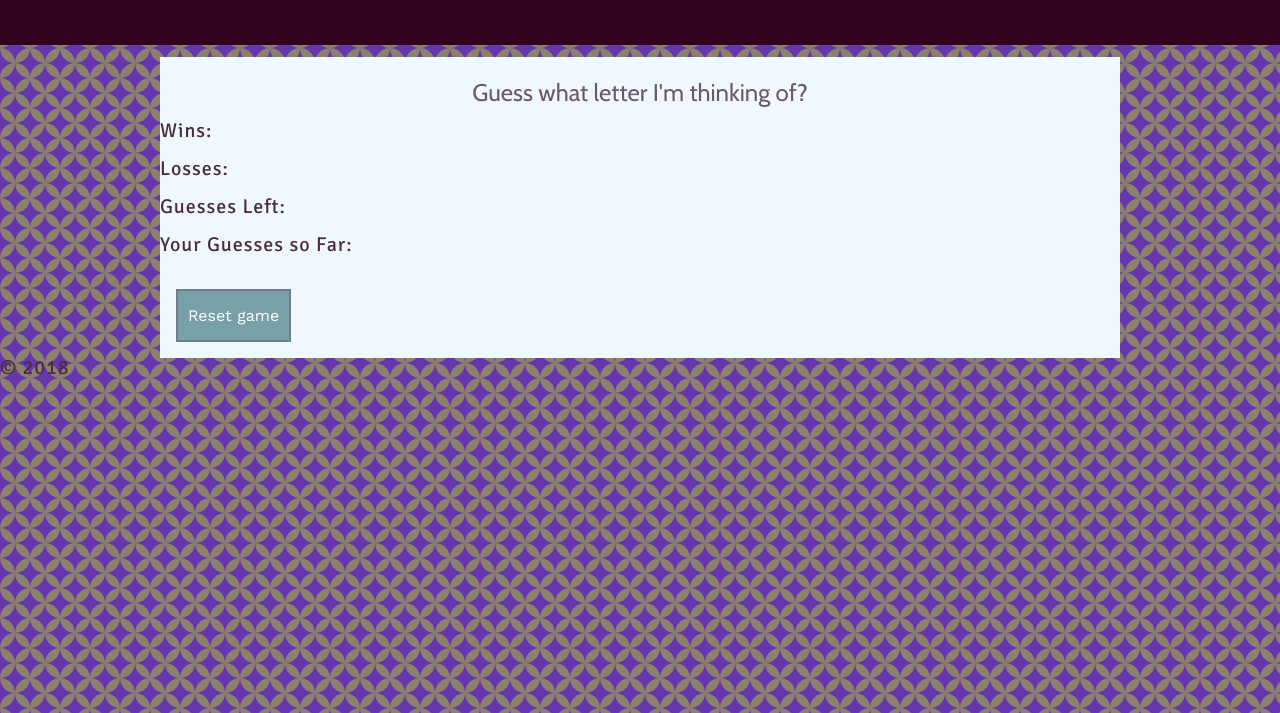
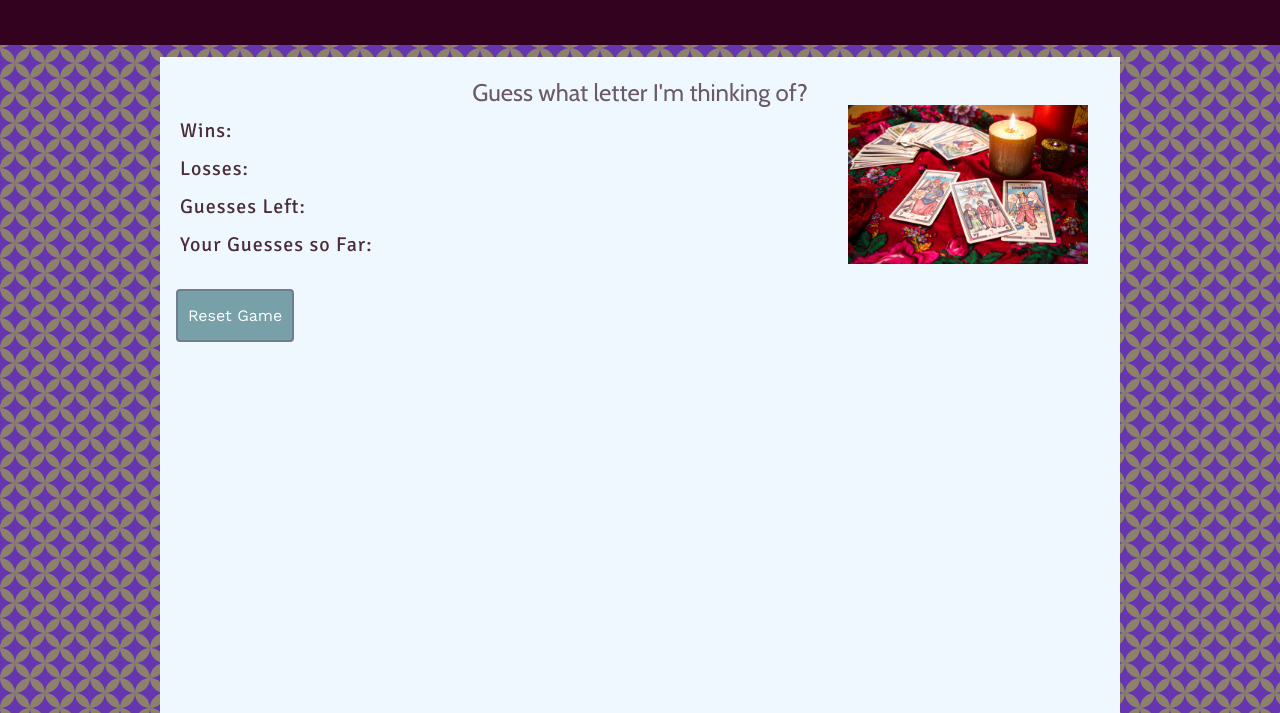
Before and after one commit to Andydun9/Psychic-Game, a plain HTML site: page Assets/index.html in a window 1280 px wide. Shown: the part 87-800 px from the top of the page. Drawn offline with nearby package versions, Linux system fonts and the light colour scheme.

Commit message:
updated CSS to include sticky footer and photo

```diff
--- a/Assets/CSS/style.css
+++ b/Assets/CSS/style.css
@@ -17,7 +17,7 @@
 
 header{
     background-color: #32021f;
-    padding: 50px
+    padding: 50px;
 }
 
 body{
@@ -33,7 +33,7 @@
    text-align: center;
 }
 
-.content-wrapper{
+.wrapper{
     width: 75%;
     background-color: aliceblue;
     margin: auto;
@@ -54,6 +54,7 @@
     letter-spacing: .05em;
     padding-bottom: .1em;
     color: #4B2E39;
+    margin-left: 1em;
 }
 
 .button{
@@ -64,4 +65,47 @@
     border: solid #6F7D8C 2px;
     margin: 1em;
     color: #fff;
+    border-radius: 4px;
 }
+
+.button:hover{
+    background-color: #6F7D8C
+}
+
+img{
+    width: 25%;
+    float:right;
+    margin-right: 2em;
+}
+
+footer {
+    background-color: #4B2E39;
+    padding: 25px;
+    margin-top: 5em;
+
+
+}
+
+
+#fword{
+    color:#fff;
+    text-align: center;
+    font-family: 'Cabin', sans-serif;
+    font-size: 1em;
+}
+
+html, body {
+  height: 100%;
+  margin: 0;
+}
+.wrapper {
+  min-height: 90%;
+
+  /* Equal to height of footer */
+  /* But also accounting for potential margin-bottom of last child */
+  margin-bottom: -60px;
+}
+.footer,
+.push {
+  height: 50px;
+}
--- a/Assets/index.html
+++ b/Assets/index.html
@@ -12,8 +12,11 @@
     </header>
 
     <body>
-        <div class="content-wrapper">
+
+        <div class="wrapper">
+
         <h2>Guess what letter I'm thinking of?</h2>
+            <img src="Images/stock-photo-love-magic-witch-fortune-gypsy-tarot-psychic-fortune-teller-tarot-cards-833c7634-5084-4e34-af3d-9e7189ed8fe3.jpg">
         <br>
         <p id="win">Wins:<span id="winss"></span></p>
         <br>
@@ -23,18 +26,18 @@
             <br>
         <p>Your Guesses so Far:<span id="guess-so-far"></span></p>
         <br>
-        <input type="button" onclick="restart()" value="Reset game" class="button">
-
+        <input type="button" onclick="restart()" value="Reset Game" class="button">
+        <div class="push"></div>
         </div>
 
-    </body>
+
 
     <footer>
 
-        <p>&copy; 2018</p>
+        <p id="fword">&copy; 2018</p>
 
     </footer>
-
+    </body>
     <script src="JavaScript/game.js">
 
 
```
Also changed, not shown: Assets/Images/stock-photo-love-magic-witch-fortune-gypsy-tarot-psychic-fortune-teller-tarot-cards-833c7634-5084-4e34-af3d-9e7189ed8fe3.jpg (added), 1 other file.
